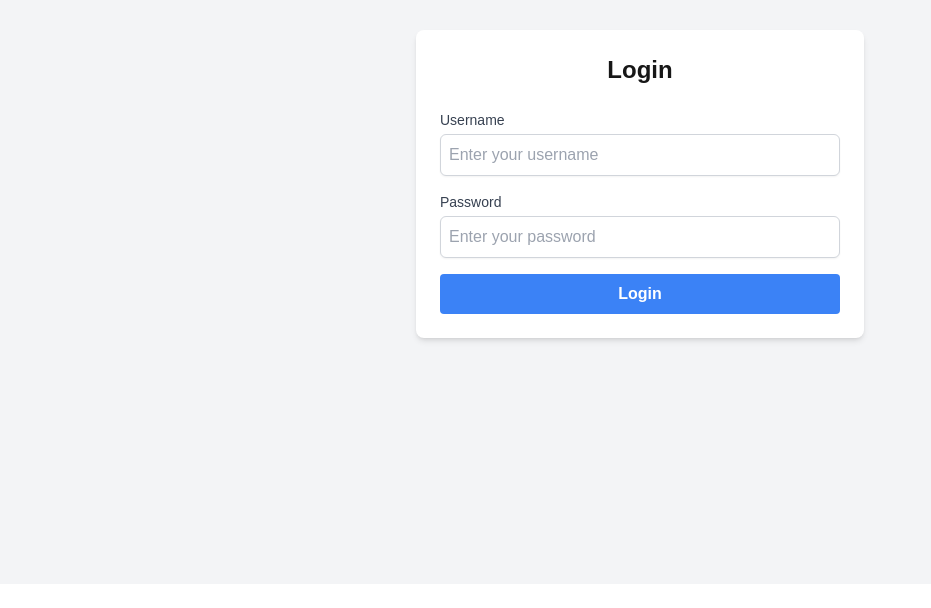
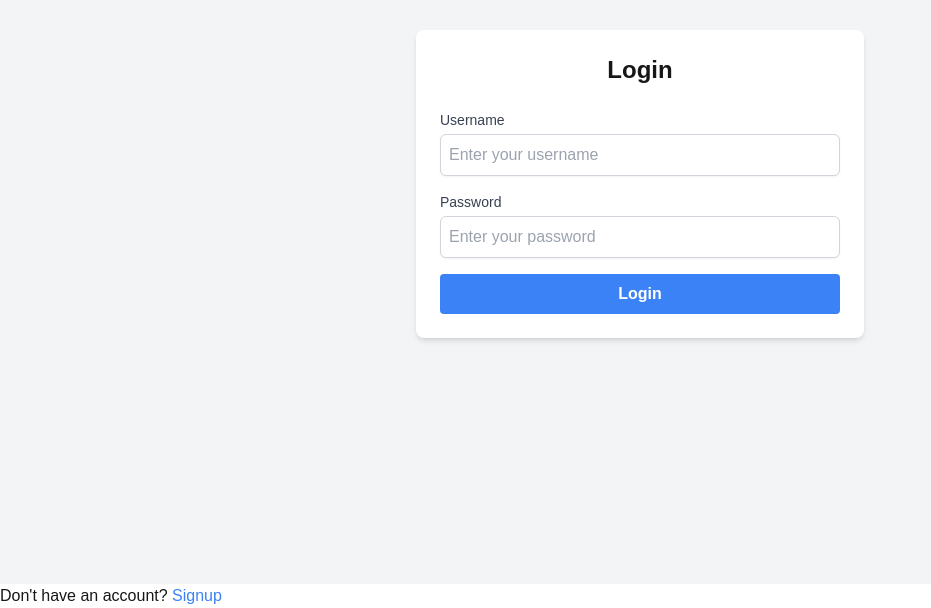
Before and after one commit to sbiothmane/POLO341, a Next.js app in the folder Sprint_1/version1/: page /login in a window 1280 px wide. Shown: the part 216-824 px from the top of the page, without its empty margins (0-931 px from the left). Before the commit the page ends 800 px from the top, so only its background shows below. Built offline with nearby package versions, Linux system fonts and the light colour scheme.

Commit message:
Update page.js
put a link to the signup page

Signed-off-by: Alvin Biju <bijualvin2@gmail.com>

```diff
--- a/Sprint_1/version1/app/login/page.js
+++ b/Sprint_1/version1/app/login/page.js
@@ -29,6 +29,7 @@ export default function Login() {
   };
 
   return (
+    <div>
     <div className="flex items-center justify-center min-h-screen bg-gray-100">
       <div className="bg-white p-6 rounded-lg shadow-md w-full max-w-md">
         <h2 className="text-2xl font-semibold text-center mb-6">Login</h2>
@@ -71,5 +72,6 @@ export default function Login() {
         {error && <p className="mt-4 text-center text-red-600">{error}</p>}
       </div>
     </div>
+         <p>Don't have an account? <a href="/signup" className="text-blue-500">Signup</a></p></div>
   );
 }
```
